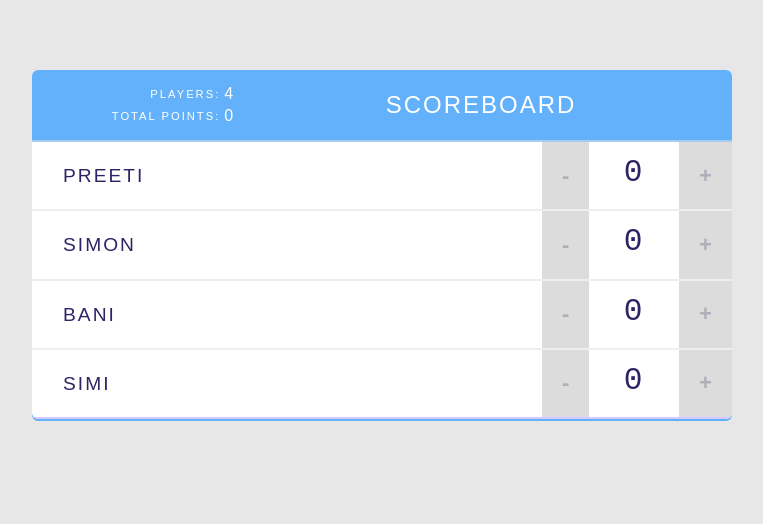
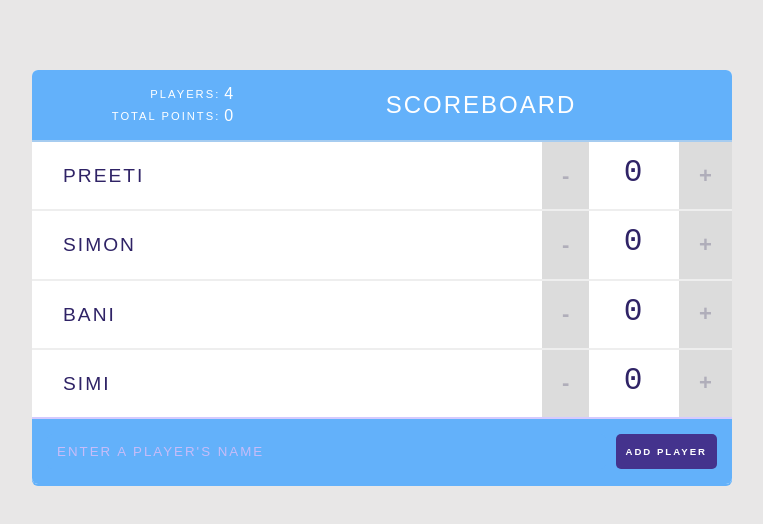
Before and after one commit to singhp1992/score, a React (Create React App) app: page / in a window 1280 px wide. Shown: the top 524 px of the page, without its empty margins (258-1021 px from the left). Built offline with nearby package versions, Linux system fonts and the light colour scheme.

Commit message:
addplayerform to appjs

```diff
--- a/src/App.js
+++ b/src/App.js
@@ -64,6 +64,8 @@ class App extends React.Component {
             removePlayer={this.handleRemovePlayer}
           />
         )}
+
+        <AddPlayerForm />
       </div>
     )
   }
```
